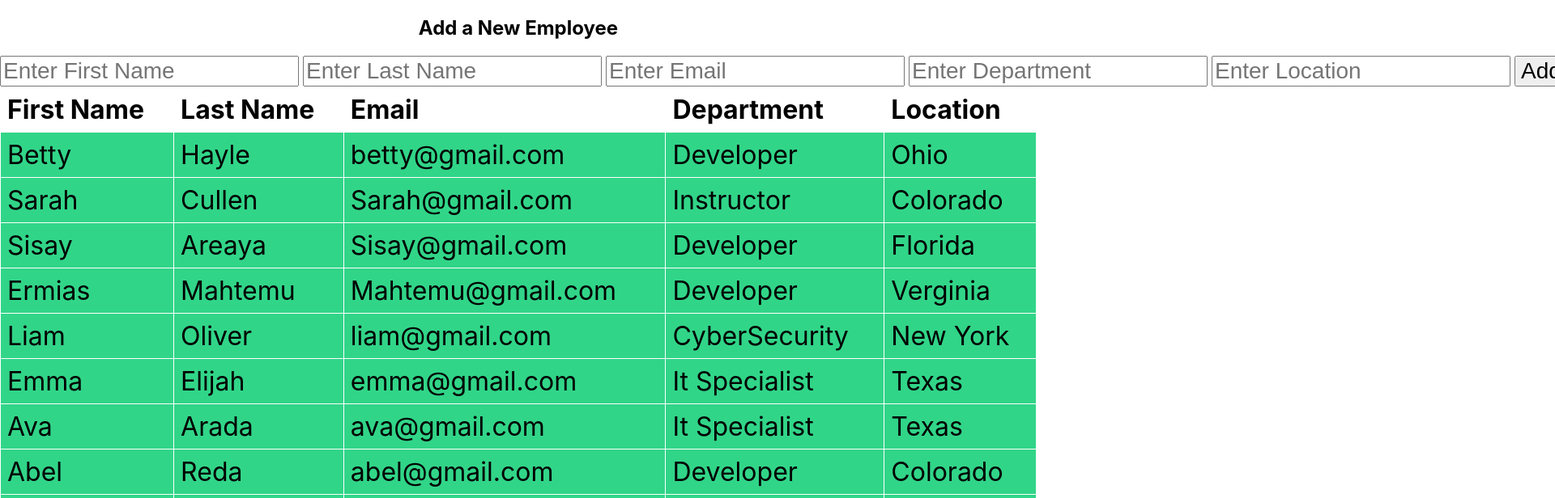
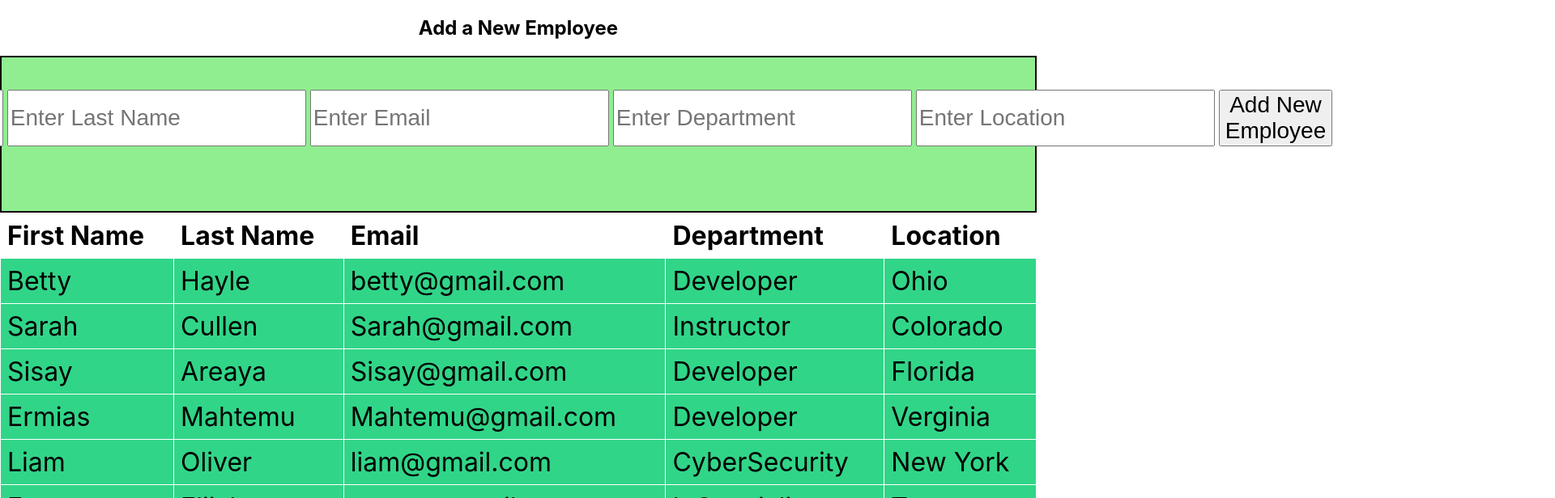
Before and after one commit to bettykonjo/employee-directory-react, a React (Create React App) app: page / in a window 1280 px wide. Shown: the top 616 px of the page at 81% size, 1920 px wide, since content can reach past the window. Built offline with nearby package versions, Linux system fonts and the light colour scheme.

Commit message:
css modified

```diff
--- a/src/Components/EmployeeList.css
+++ b/src/Components/EmployeeList.css
@@ -29,6 +29,8 @@ td {
 form {
   display: flex;
   gap: 5px;
+  justify-content: center;
+  flex: 1;
 }
 
 form td:last-child {
@@ -39,3 +41,9 @@ form td:last-child {
 form * {
   font-size: 28px;
 }
+.forms {
+    background-color: lightgreen;
+border: 2px solid rgb(19, 1, 1);
+      padding-bottom: 80px;
+  padding-top: 40px;
+}
--- a/src/Components/EmployeeList.js
+++ b/src/Components/EmployeeList.js
@@ -43,15 +43,15 @@ const EmployeeList = () => {
 return (
   <div>
 
-   <h2>Add a New Employee</h2>
-    <form onSubmit={handleAddFormSubmit}>
-      <input type="text" name="firstName" required="required" placeholder="Enter First Name" onChange={handleAddFormChange}/>
+        <h2>Add a New Employee</h2>
+        <form className='forms' onSubmit={handleAddFormSubmit}>
+            <input type="text" name="firstName" required="required" placeholder="Enter First Name" onChange={handleAddFormChange} />
       <input type="text" name="lastName" required="required" placeholder="Enter Last Name" onChange={handleAddFormChange}/>
         <input type="text" name="email" required="required" placeholder="Enter Email" onChange={handleAddFormChange}/>
       <input type="text" name="department" required="required" placeholder="Enter Department" onChange={handleAddFormChange}/>
       <input type="text" name="location" required="required" placeholder="Enter Location" onChange={handleAddFormChange}/>
         <button type='submmit'>
-     Add
+     Add New Employee
     </button>
     </form>
    <table>
```
